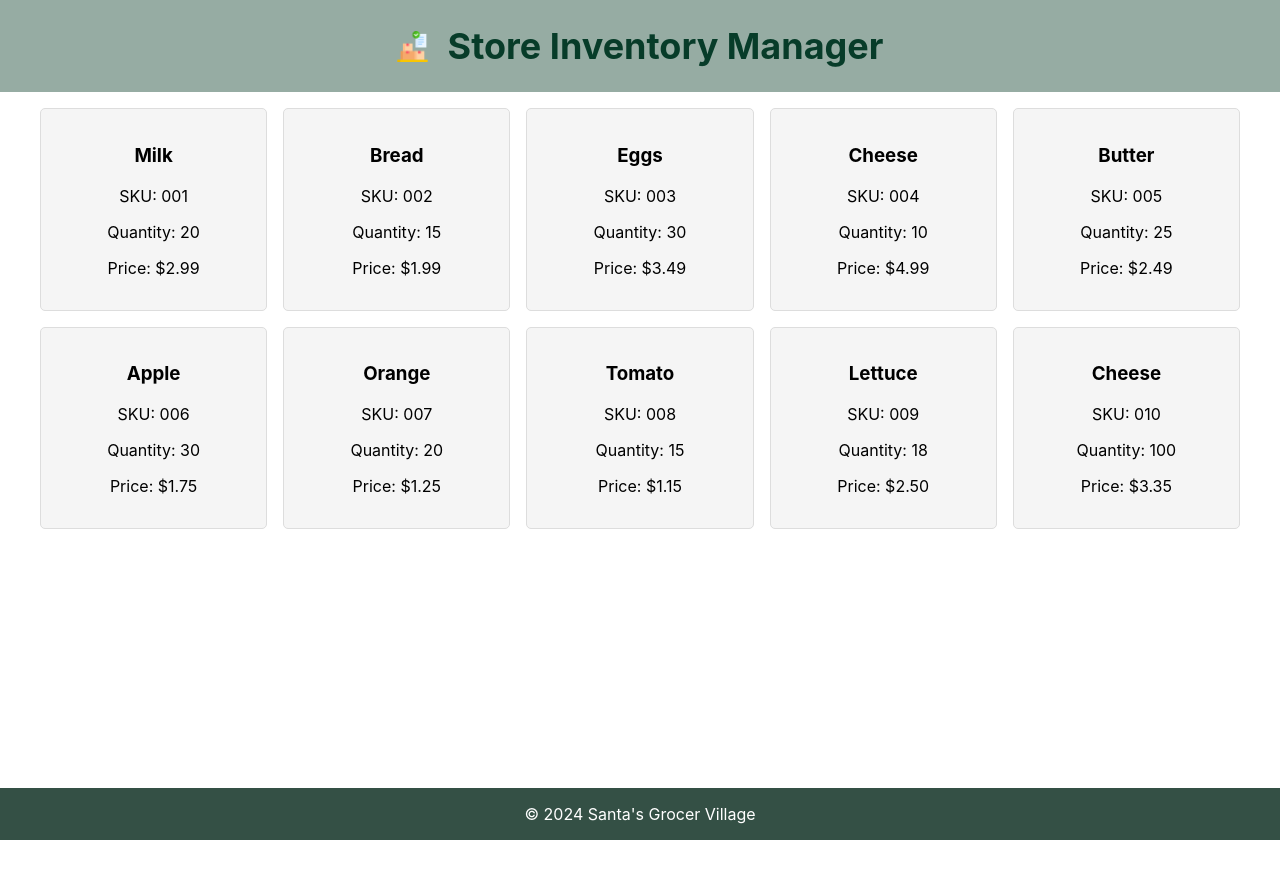
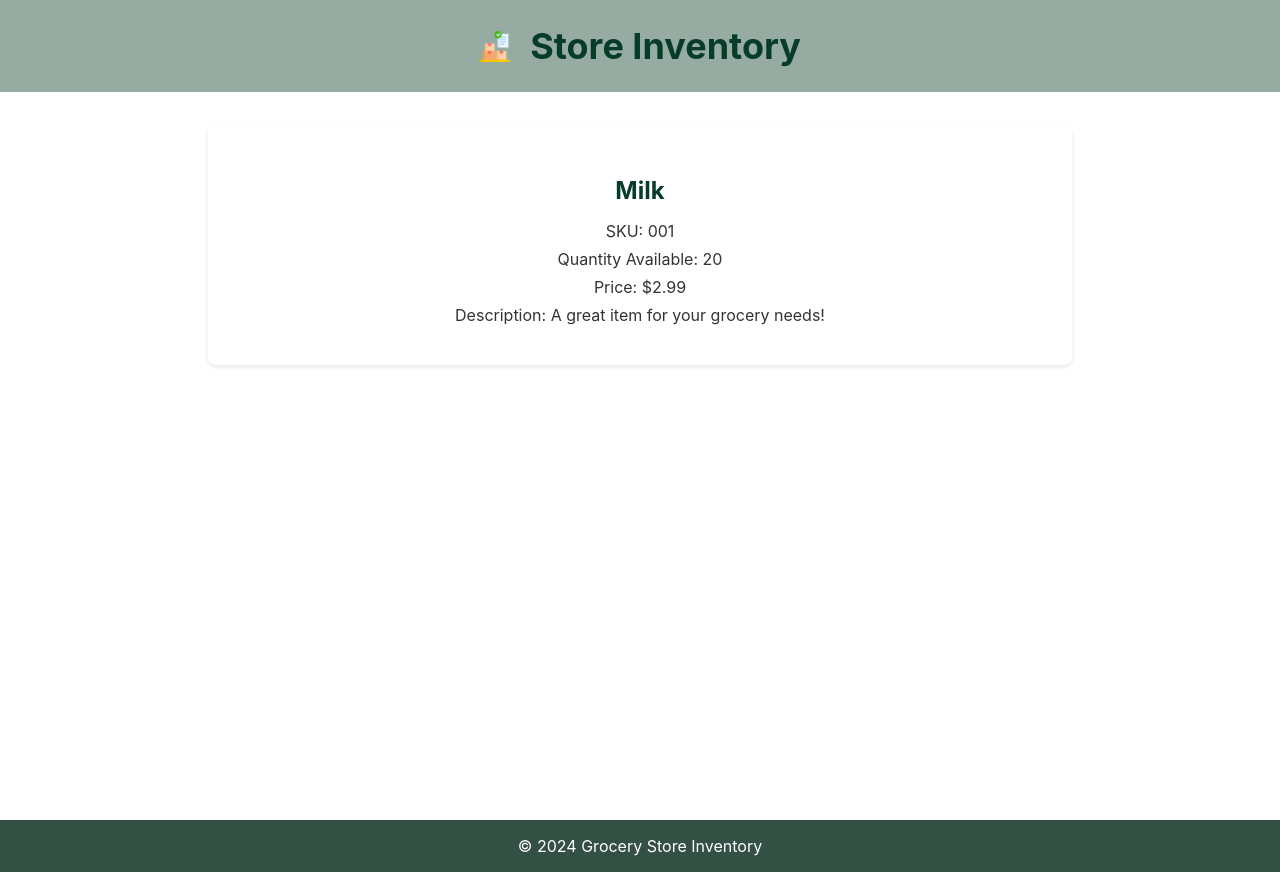
Before and after one commit to callmejojow/cs601_hw5_wang, a React (Create React App) app: page /product/001 in a window 1280 px wide. Before the commit the page ends 840 px from the top, so only its background shows below. Built offline with nearby package versions, Linux system fonts and the light colour scheme.

Commit message:
Added react router to product detail component

```diff
--- a/src/App.js
+++ b/src/App.js
@@ -1,4 +1,6 @@
+import { Routes, Route } from 'react-router-dom';
 import InventoryList from './components/InventoryList';
+import ProductDetail from './components/ProductDetail';
 import logo from './assets/logo.png';
 import './App.css';
 
@@ -7,13 +9,16 @@ const App = () => {
         <div className="App">
             <header className="App-header">
                 <img src={logo} className="App-logo" alt="Store logo" />
-                <h1>Store Inventory Manager</h1>
+                <h1>Store Inventory</h1>
             </header>
             <main className="App-main">
-                <InventoryList />
+                <Routes>
+                    <Route path="/" element={<InventoryList />} />
+                    <Route path="/product/:sku" element={<ProductDetail />} />
+                </Routes>
             </main>
             <footer className="App-footer">
-                <p>&copy; 2024 Santa's Grocer Village</p>
+                <p>&copy; 2024 Grocery Store Inventory</p>
             </footer>
         </div>
     );
--- a/src/components/InventoryItem.js
+++ b/src/components/InventoryItem.js
@@ -1,12 +1,14 @@
+import { Link } from 'react-router-dom';
 import '../css/InventoryItem.css';
-const InventoryItem = ({ sku, name, qty, price }) => {
+
+const InventoryItem = ({ item }) => {
     return (
-        <div className="inventory-item">
-            <h3>{name}</h3>
-            <p>SKU: {sku}</p>
-            <p>Quantity: {qty}</p>
-            <p>Price: ${price.toFixed(2)}</p>
-        </div>
+        <Link to={`/product/${item.sku}`} className="inventory-item">
+            <h3>{item.name}</h3>
+            <p>SKU: {item.sku}</p>
+            <p>Quantity: {item.qty}</p>
+            <p>Price: ${item.price.toFixed(2)}</p>
+        </Link>
     );
 };
 
--- a/src/components/InventoryList.js
+++ b/src/components/InventoryList.js
@@ -13,7 +13,7 @@ const InventoryList = () => {
     return (
         <div className="inventory-grid">
             {inventory.map((item) => (
-                <InventoryItem key={item.sku} {...item} />
+                <InventoryItem key={item.sku} item={item} />
             ))}
         </div>
     );
--- /dev/null
+++ b/src/components/ProductDetail.js
@@ -0,0 +1,24 @@
+import { useParams } from 'react-router-dom';
+import inventoryData from '../data/inventory.json';
+import '../css/ProductDetail.css';
+
+const ProductDetail = () => {
+    const { sku } = useParams();
+    const product = inventoryData.find((item) => item.sku === sku);
+
+    if (!product) {
+        return <h2>Product Not Found</h2>;
+    }
+
+    return (
+        <div className="product-detail">
+            <h2>{product.name}</h2>
+            <p>SKU: {product.sku}</p>
+            <p>Quantity Available: {product.qty}</p>
+            <p>Price: ${product.price.toFixed(2)}</p>
+            <p>Description: A great item for your grocery needs!</p> {/* Placeholder for now */}
+        </div>
+    );
+};
+
+export default ProductDetail;
--- a/src/css/InventoryItem.css
+++ b/src/css/InventoryItem.css
@@ -5,3 +5,8 @@
     border-radius: 5px;
     text-align: center;
 }
+.inventory-item:hover {
+    box-shadow: 0 4px 8px rgba(0, 0, 0, 0.1);
+    transform: translateY(-2px);
+    transition: all 0.3s ease-in-out;
+}
--- /dev/null
+++ b/src/css/ProductDetail.css
@@ -0,0 +1,34 @@
+.product-detail {
+    max-width: 800px;
+    margin: 2rem auto;
+    padding: 2rem;
+    background-color: #fff;
+    border-radius: 8px;
+    box-shadow: 0 2px 4px rgba(0, 0, 0, 0.1);
+}
+
+.product-detail h2 {
+    color: #073c29;
+    margin-bottom: 1rem;
+}
+
+.product-detail p {
+    margin: 0.5rem 0;
+    color: #333;
+}
+
+/* Tablet */
+@media screen and (max-width: 768px) {
+    .product-detail {
+        margin: 1.5rem;
+        padding: 1.5rem;
+    }
+}
+
+/* Mobile */
+@media screen and (max-width: 480px) {
+    .product-detail {
+        margin: 1rem;
+        padding: 1rem;
+    }
+}
```
Also changed, not shown: src/index.js (+7 -7 lines), 1 other file (tests, documents, lock files or other folders).
